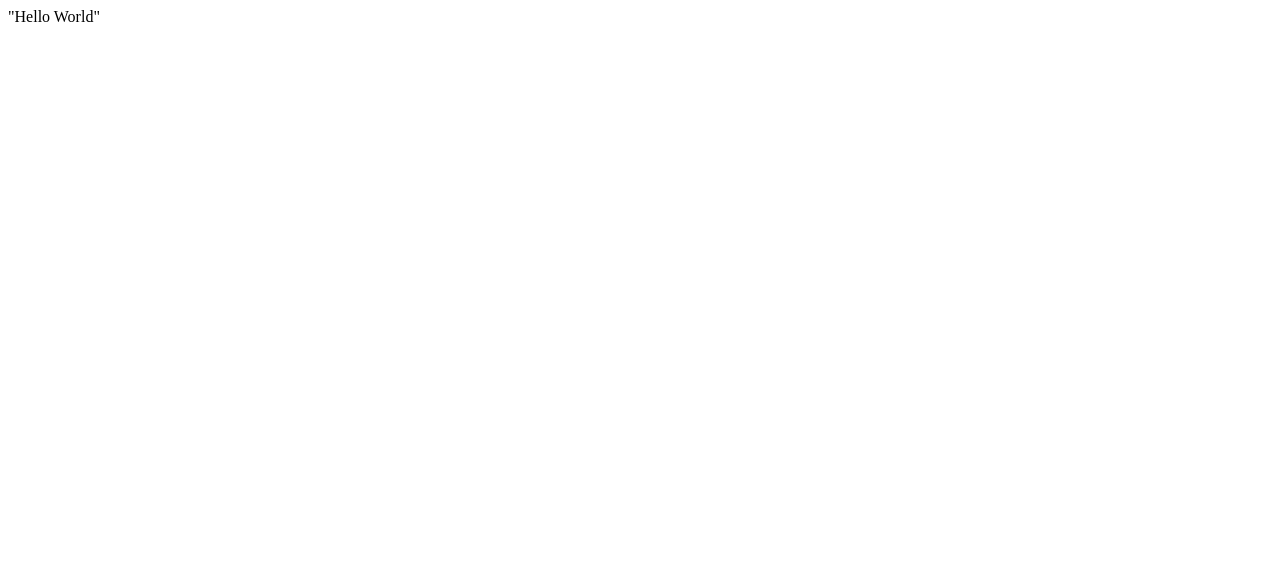
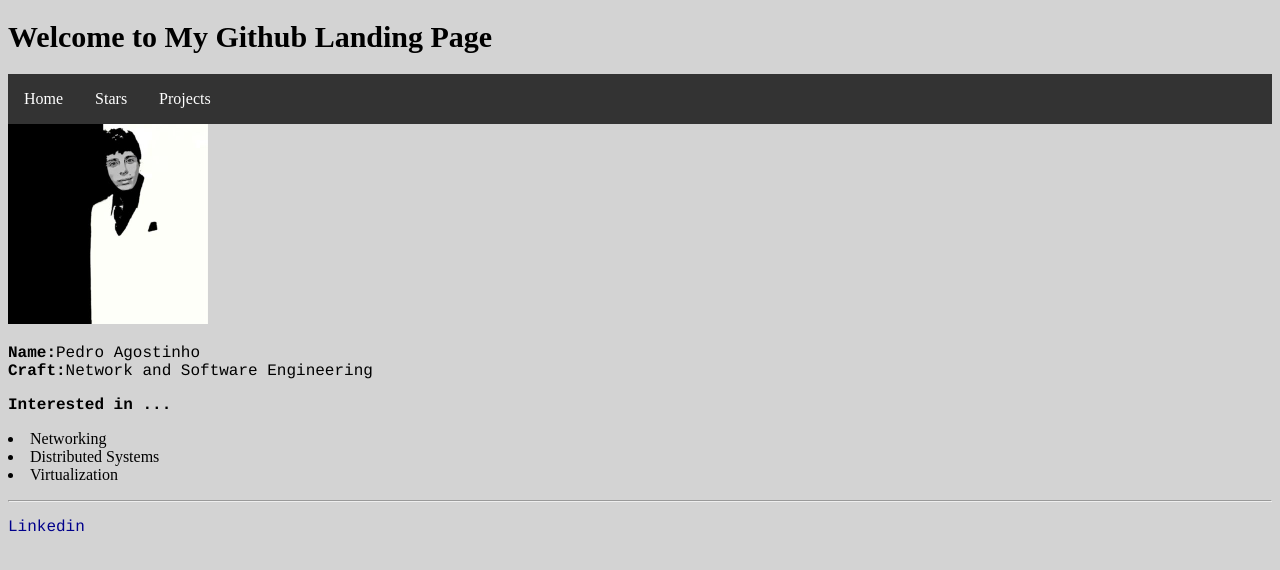
Before and after one commit to pedroaston/pedroaston.github.io, a plain HTML site: page index.html in a window 1280 px wide. Drawn offline with Linux system fonts and the light colour scheme.

Commit message:
initial site

```diff
--- a/index.html
+++ b/index.html
@@ -1 +1,30 @@
-"Hello World"
+<!DOCTYPE html>
+<!-- Pure HTML and CSS web page -->
+<html lang="en">
+    <head>
+        <title>My GitHub Page</title>
+        <link rel="icon" type="image/x-icon" href="images/favicon-32x32.png">
+        <link rel="stylesheet" href="styles.css">
+    </head>
+    <body>
+        <h1>Welcome to My Github Landing Page</h1>
+        <ul>
+            <li id="bar"><a href="">Home</a></li>
+            <li id="bar"><a href="#todo">Stars</a></li>
+            <li id="bar"><a href="#todo">Projects</a></li>
+        </ul>
+        <a href="https://www.rottentomatoes.com/m/scarface">
+            <img src="images/im-not-scarface.jfif" alt="scarface with my face" width="200" height="200">
+        </a>
+        <p><b>Name:</b>Pedro Agostinho<br><b>Craft:</b>Network and Software Engineering</p>
+        <p><b>Interested in ...</b>
+            <li>Networking</li>
+            <li>Distributed Systems</li>
+            <li>Virtualization</li>
+        </p>
+        <hr>
+        <p title="Social">
+            <a href="https://www.linkedin.com/in/pedro-agostinho-616b1218b/">Linkedin</a>
+        </p>
+    </body>
+</html>
--- /dev/null
+++ b/styles.css
@@ -0,0 +1,48 @@
+body {
+    background-color:lightgray;
+}
+
+h1 {
+    font-size:30px;
+}
+
+p {
+    font-family:courier;
+}
+
+a {
+    background-color: transparent;
+    text-decoration: none;
+}
+
+a:link {
+    color: darkblue;
+}
+
+a:visited {
+    color: gray;
+}
+
+ul {
+    list-style-type: none;
+    margin: 0;
+    padding: 0;
+    overflow: hidden;
+    background-color: #333333;
+}
+
+#bar {
+    float: left;
+}
+
+#bar a {
+    display: block;
+    color: white;
+    text-align: center;
+    padding: 16px;
+    text-decoration: none;
+}
+
+#bar a:hover {
+    background-color: #111111;
+}
```
Also changed, not shown: images/favicon-32x32.png (added), images/im-not-scarface.jfif (added).
